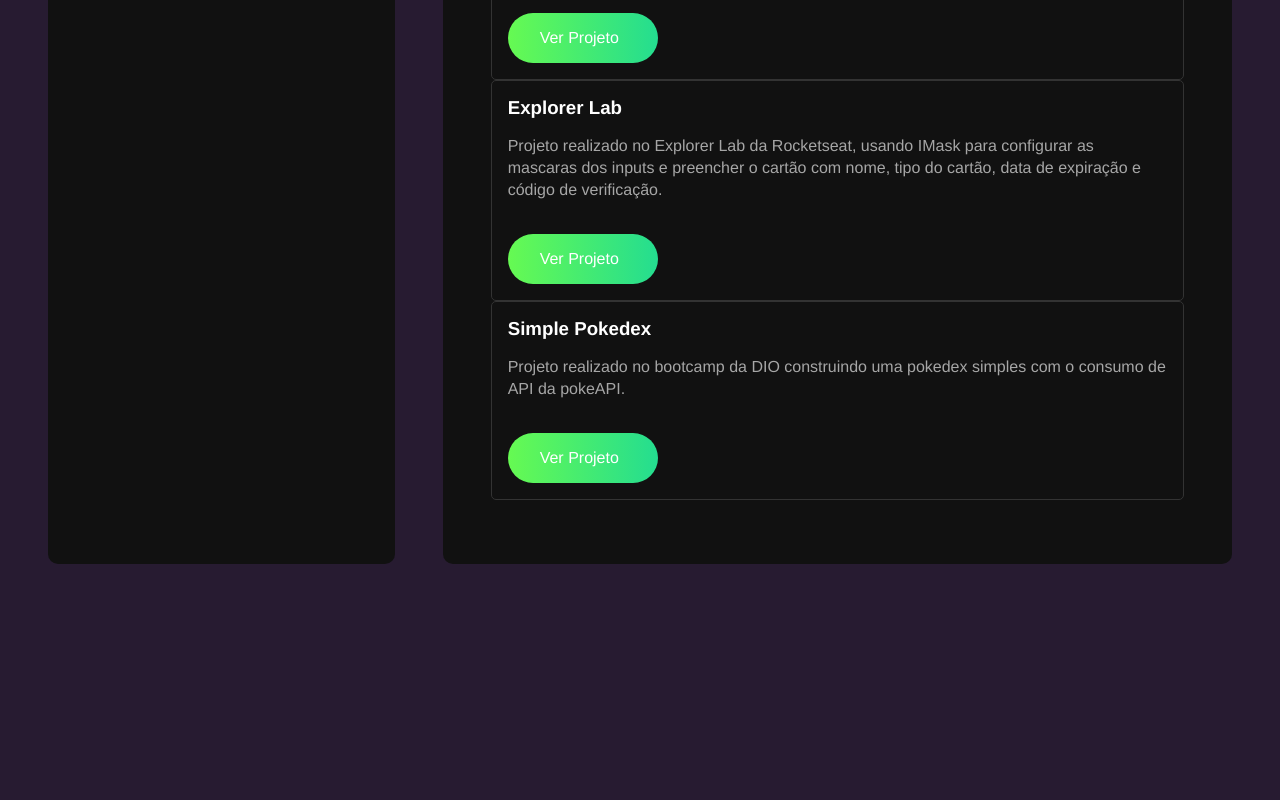
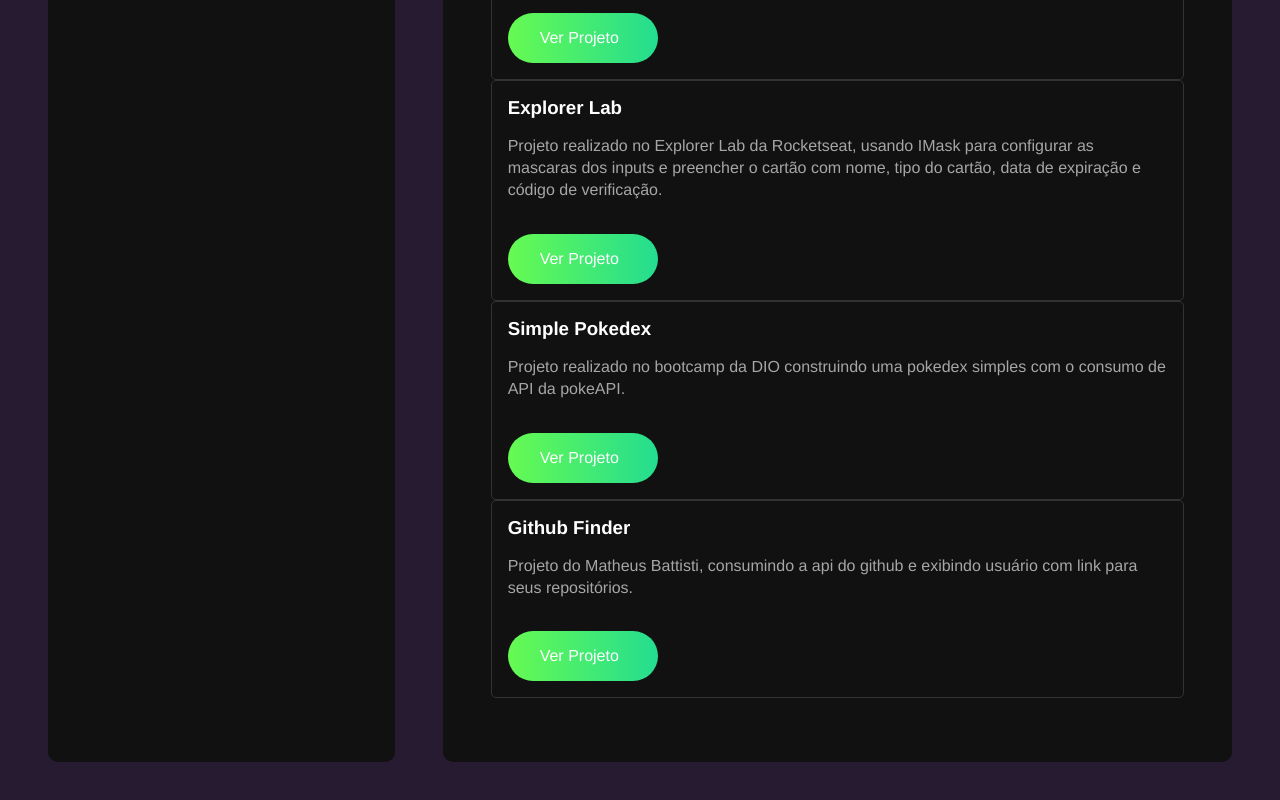
Before and after one commit to guipolo09/portifolio, a React (Vite) app: page / in a window 1280 px wide. Shown: the part 2424-3224 px from the top of the page. Before the commit the page ends 3036 px from the top, so only its background shows below. Built offline with nearby package versions, Linux system fonts and the light colour scheme.

Commit message:
update projects
Adicionando github finder no portfolio

```diff
--- a/src/components/Projects.jsx
+++ b/src/components/Projects.jsx
@@ -48,6 +48,12 @@ const projects = [
     name: "Simple Pokedex",
     description: "Projeto realizado no bootcamp da DIO construindo uma pokedex simples com o consumo de API da pokeAPI.",
     link: "https://simple-pokedex-eight.vercel.app/"
+  },
+  {
+    id:"github-finder",
+    name: "Github Finder",
+    description: "Projeto do Matheus Battisti, consumindo a api do github e exibindo usuário com link para seus repositórios.",
+    link: "https://github-finder-m6m8d2uta-guipolo09.vercel.app/"
   }
 ];
 
```
